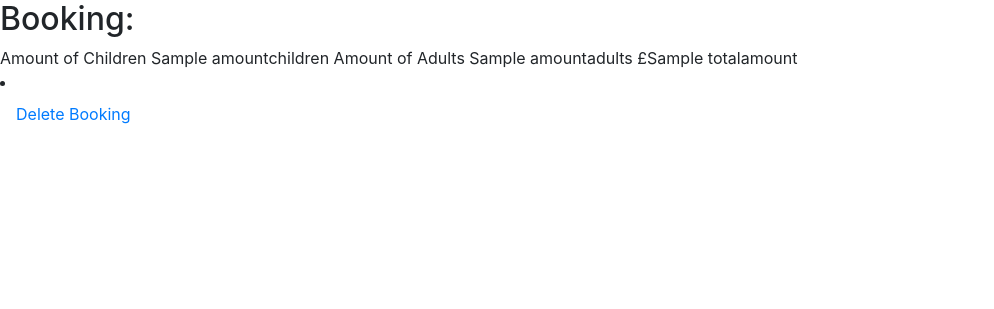
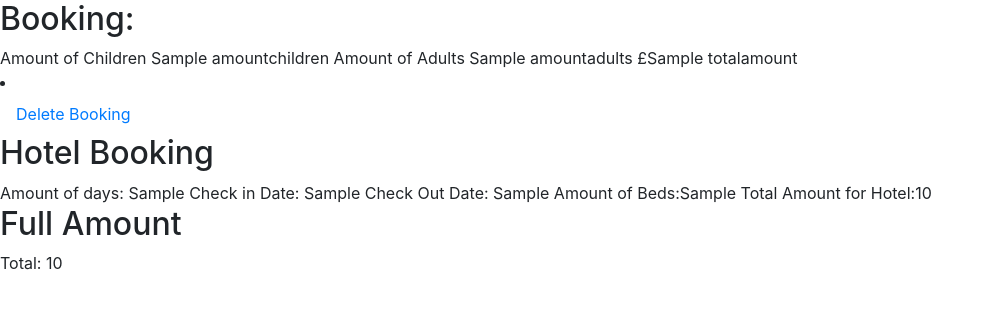
Before and after one commit to ianndavid/_mock_task_2_080125, a Flask app: template website/templates/cart.html in a window 1280 px wide. Shown: the part 56-365 px from the top of the page, without its empty margins (0-994 px from the left). Run offline with Flask 3, Linux system fonts and the light colour scheme; the template is opened without the code that fills it: most values are stand-ins (such as "Sample title", 1, 10 or a date in 2020); some libraries are stand-ins or nearby versions.

Commit message:
sTARTING bOOKIGN OPAGECSS AND FIX CART

```diff
--- a/website/templates/cart.html
+++ b/website/templates/cart.html
@@ -17,8 +17,19 @@
         </li>
 
 
+    <h2> Hotel Booking </h2>
+    <div class="Booking-Data" onclick="">
+        Amount of days: {{ difference_in_days }}
+        Check in Date: {{ Hotel_Check_in }}
+        Check Out Date: {{ Hotel_Check_Out }}
+        Amount of Beds:{{ Hotel_Beds }}
+        Total Amount for Hotel:{{ hotel_total }}
+    </div>
 
-
+    <h2> Full Amount</h2>
+    <div class="Booking-Data" onclick="">
+       Total: {{ Cart_total }}
+    </div>
 
 
 {% endblock %}
```
Also changed, not shown: website/frt.py (+25 -13 lines), website/templates/booking.html (+15 -7 lines), website/templates/hotelbooking.html (+7 -7 lines), website/instance/1_database.db.
